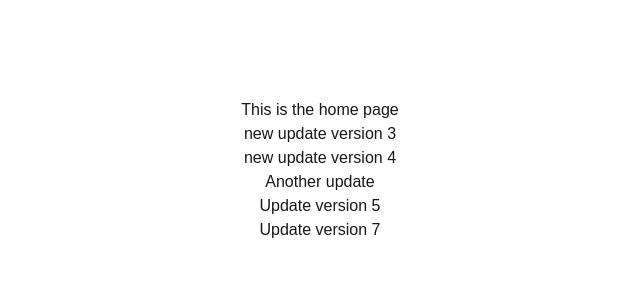
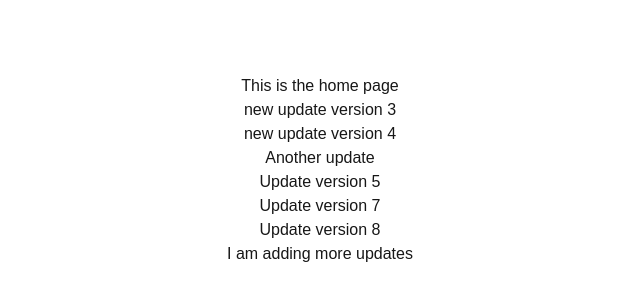
Before and after one commit to Noyonchandrasaha/next_project_ci_1-, a Next.js app: page / in a window 1280 px wide. Shown: the part 230-530 px from the top of the page, without its empty margins (320-960 px from the left). Built offline with nearby package versions, Linux system fonts and the light colour scheme.

Commit message:
update version 9

```diff
--- a/app/page.tsx
+++ b/app/page.tsx
@@ -9,6 +9,8 @@ export default function Home() {
         <p>Another update</p>
         <p>Update version 5</p>
         <p>Update version 7</p>
+        <p>Update version 8</p>
+        <p>I am adding more updates</p>
       </div>
     </div>
   );
```
